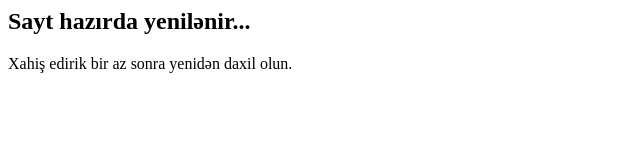
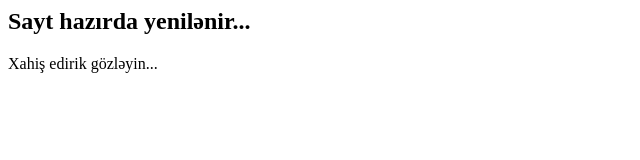
Before and after one commit to FuadHuseynov888/M-HSULLAR, a plain HTML site: page index.html in a window 1280 px wide. Shown: the whole page, without its empty margins (0-640 px from the left). Drawn offline with Linux system fonts and the light colour scheme.

Commit message:
Update index.html

```diff
--- a/index.html
+++ b/index.html
@@ -1,6 +1,6 @@
 <div id="overlay">
   <div class="overlay-content">
     <h2>Sayt hazırda yenilənir...</h2>
-    <p>Xahiş edirik bir az sonra yenidən daxil olun.</p>
+    <p>Xahiş edirik gözləyin...</p>
   </div>
 </div>
```
